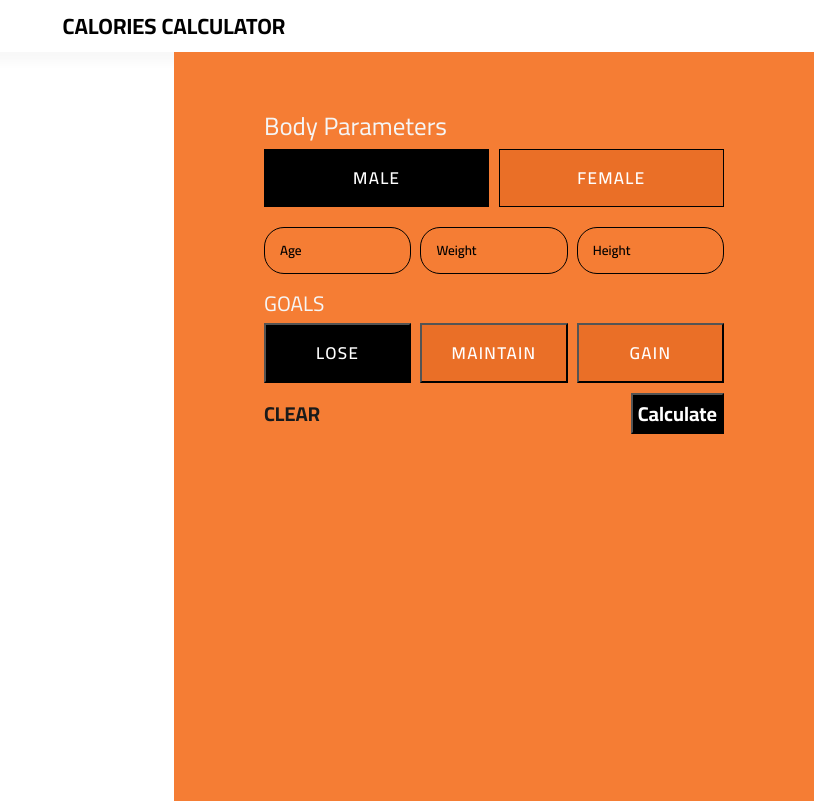
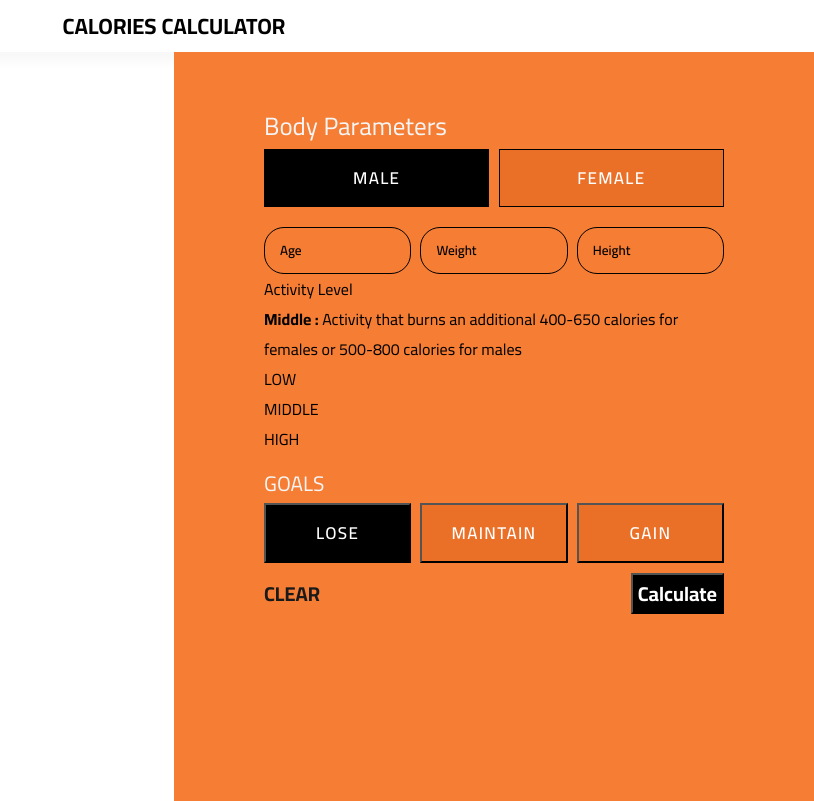
Before and after one commit to Omar-Hosny1/calories-app, a React (Create React App) app: page / in a window 1280 px wide. Shown: the whole page, without its empty margins (466-1280 px from the left). Built offline with nearby package versions, Linux system fonts and the light colour scheme.

Commit message:
UI FINISHED

```diff
--- a/src/components/UserDataForm/UserDataForm.js
+++ b/src/components/UserDataForm/UserDataForm.js
@@ -1,6 +1,7 @@
-import React from "react";
+import React, { useState } from "react";
 import "./UserDataForm.css";
 function UserDataForm() {
+  let [userData, setUserData] = useState({});
   return (
     <div className="user-data-form">
       <div className="user-form">
@@ -15,6 +16,25 @@ function UserDataForm() {
           <input placeholder="Age" />
           <input placeholder="Weight" />
           <input placeholder="Height" />
+        </div>
+        <div className="activity">
+          <span className="activity-span">Activity Level</span>
+          <p>
+            <strong>Middle : </strong> Activity that burns an additional 400-650
+            calories for females or 500-800 calories for males
+          </p>
+          <div className="line"></div>
+          <div className="lvl">
+            <div className="active-circle">
+              <span>LOW</span>
+            </div>
+            <div className="circle">
+              <span>MIDDLE</span>
+            </div>
+            <div className="circle">
+              <span>HIGH</span>
+            </div>
+          </div>
         </div>
         <div className="goals">
           <span>Goals</span>
```
